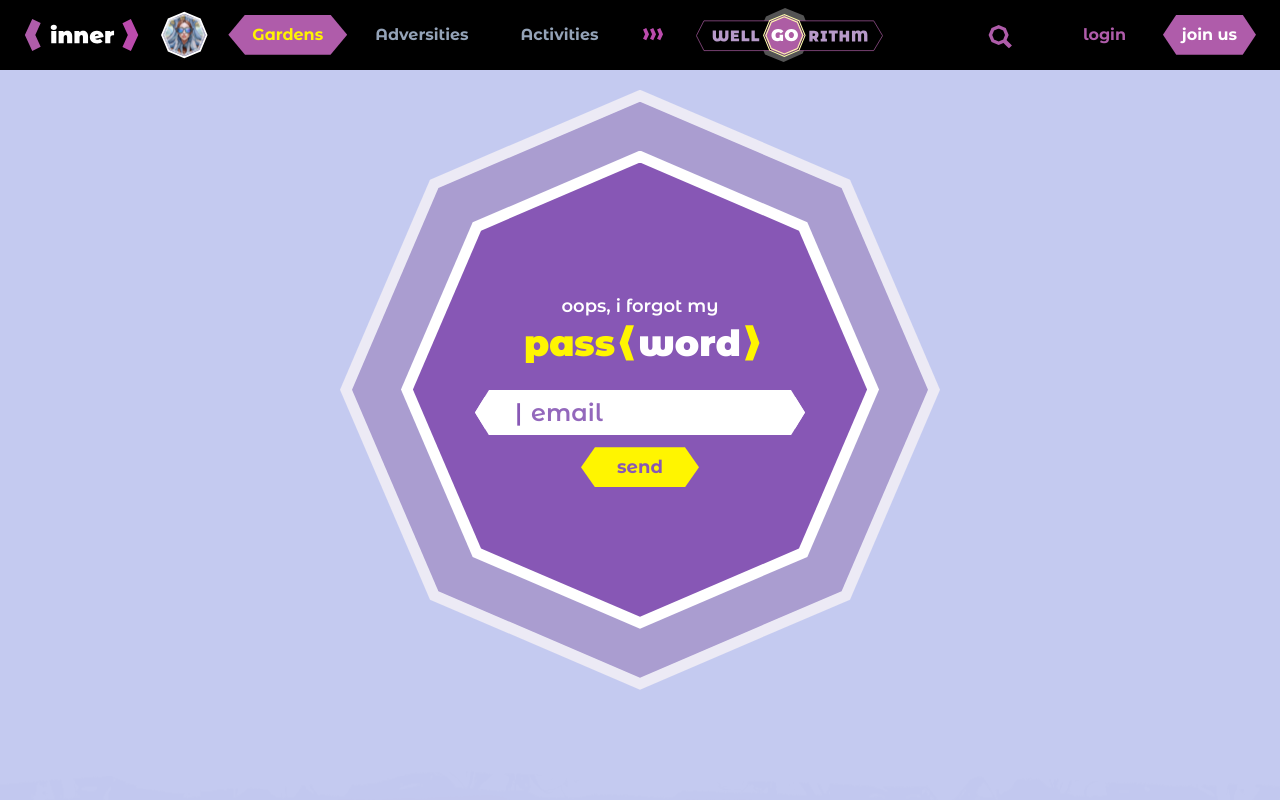
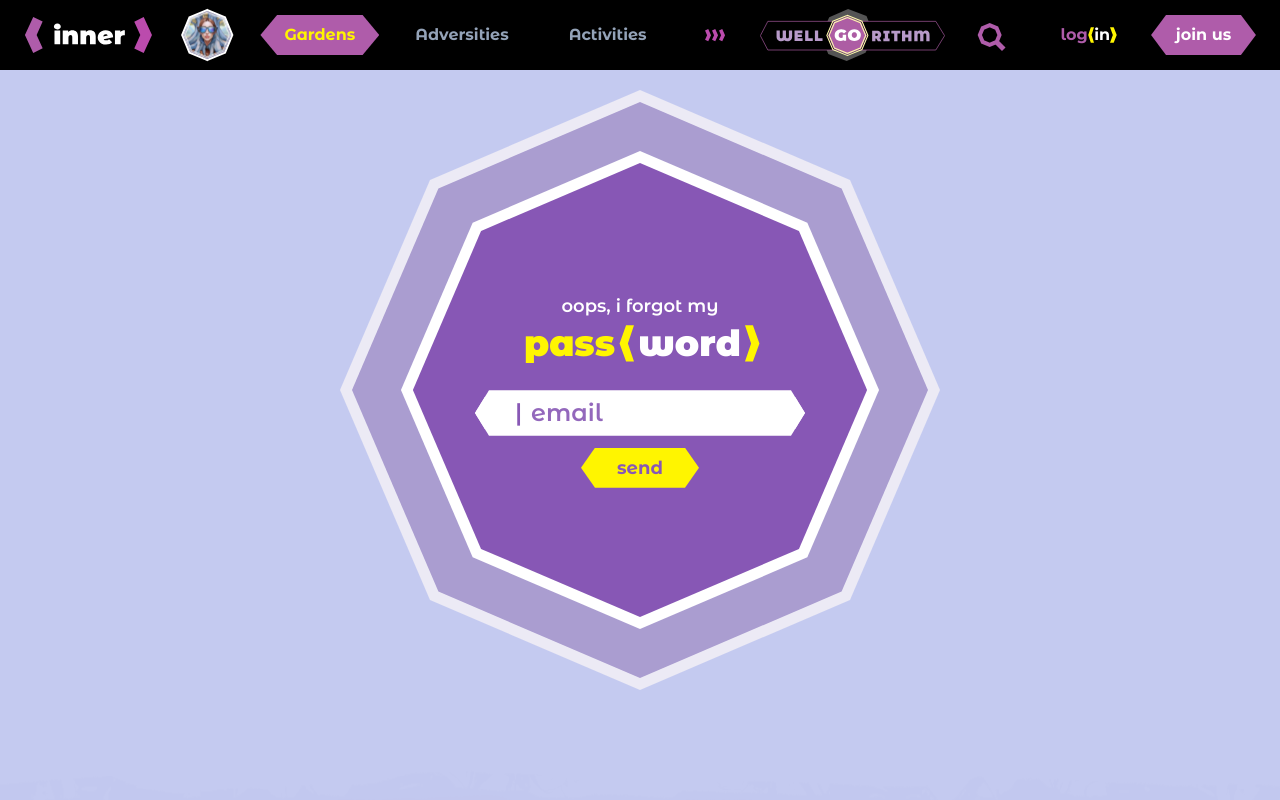
Before and after one commit to Etherwise/inner-garden-frontend, a Next.js app: page /forgot-password in a window 1280 px wide. Shown: the top 800 px of the page. Built offline with nearby package versions, Linux system fonts and the light colour scheme.

Commit message:
Refactor header

```diff
--- a/app/components/header/index.jsx
+++ b/app/components/header/index.jsx
@@ -15,6 +15,7 @@ import HeaderMenu from "@/public/header/header_menu.svg";
 import NavLink from "./nav_link";
 import MobileNav from "./mobile_nav";
 import LinkComp from "../link_component";
+import TextInBrackets from "@/app/components/texts/text_in_brackets";
 
 const Header = ({
 }) => {
@@ -47,13 +48,13 @@ const Header = ({
         />
       </section>
 
-      <section className="hidden gap-1 lg:flex">
+      <section className="hidden gap-3 lg:flex">
         <NavLink id={1} text="Gardens" href="/gardens" active={true} />
         <NavLink id={2} text="Adversities" href="/adversities" />
         <NavLink id={3} text="Activities" href="/activities" />
       </section>
 
-      <section className="hidden lg:flex items-center w-[6%] lg:w-[3%]">
+      <section className="hidden lg:flex items-center justify-center w-[6%] lg:w-[3%]">
         <Image
           src={HeaderExtra}
           alt="extra"
@@ -65,34 +66,32 @@ const Header = ({
         <Image
           src={HeaderExtra}
           alt="extra"
-          className="fill-red-600 stroke-black"
-          style={{fill: "black", stroke: "black"}}
         />
       </section>
 
-      <section className="hidden lg:inline w-max">
+      <section className="hidden lg:inline w-[30%] lg:w-[15%]">
         <Link href="/wellgorithms">
           <Image
             src={HeaderWellgorithm}
             alt="Avatar"
-            className="w-[60%] lg:w-[70%]"
+            className="w-full"
           />
         </Link>
       </section>
 
       <section className="flex items-center justify-between gap-6">
-        <button>
+        <button className="lg:w-full">
           <Image
             src={HeaderSearch}
-            alt="Avatar"
-            className="w-[80%] lg:w-full"
+            alt="Search"
+            className="w-full"
           />
         </button>
-        <button onClick={handleMenuClick}>
+        <button onClick={handleMenuClick} className="w-[25%] lg:hidden">
           <Image
             src={HeaderMenu}
-            alt="Avatar"
-            className="w-[70%] lg:hidden"
+            alt="Menu"
+            className="w-full"
           />
         </button>
       </section>
@@ -101,7 +100,12 @@ const Header = ({
       lg:flex items-center gap-3
       w-[24%] lg:w-[21%] xl:w-[18%]
       ">
-        <LinkComp text="login" href="/login" className="text-purple-mid text-sm xl:text-base" />
+        <LinkComp href="/login" className="flex items-center justify-center gap-1 text-purple-mid text-sm xl:text-base">
+          <>
+            log
+            <TextInBrackets text="in" className="w-1/5 font-bold text-white" />
+          </>
+        </LinkComp>
         <LinkComp text="join us" href="/joinus" className="bg-purple-mid py-2 text-sm xl:text-base" angle={15} />
       </section>
 
--- a/app/components/header/mobile_nav.jsx
+++ b/app/components/header/mobile_nav.jsx
@@ -36,7 +36,7 @@ const MobileNav = ({
 
         <section className="flex flex-col gap-3">
           <LinkComp text="login" href="/login" className="text-purple-mid text-sm xl:text-base" />
-          <LinkComp text="join us" href="/joinus" className="text-purple-mid text-sm xl:text-base" angle={0} />
+          <LinkComp text="join us" href="/joinus" className="text-purple-mid text-sm xl:text-base" />
         </section>
     </div>
   );
--- a/app/components/link_component.jsx
+++ b/app/components/link_component.jsx
@@ -5,7 +5,7 @@ import { useEffect, useRef, useState } from "react";
 
 import useClipBuilder from "@/app/hooks/clip_path_calculations";
 
-const LinkComp = ({text="", href="", className="", angle=0}) => {
+const LinkComp = ({text=null, children=null, href="", className="", angle=0}) => {
   const elementRef = useRef();
 
   const { hexagonClip } = useClipBuilder();
@@ -18,7 +18,7 @@ const LinkComp = ({text="", href="", className="", angle=0}) => {
     <Link ref={elementRef} href={href} className={`
       w-full
       text-center font-bold ${className}`}>
-      {text}
+      {children || text}
     </Link>
   );
 }
--- /dev/null
+++ b/app/components/texts/text_in_brackets.jsx
@@ -0,0 +1,19 @@
+import Image from "next/image";
+import React from "react";
+
+import leftb from '@/public/brackets/left-bracket.svg'
+import rightb from '@/public/brackets/right-bracket.svg'
+
+
+
+const TextInBrackets = ({ text="", className="" }) => {
+  return (
+    <span className={`flex justify-center items-center gap-[1%] ${className}`}>
+        <Image src={leftb} alt="leftb" className="w-[30%] " />
+        {text}
+        <Image src={rightb} alt="rightb" className="w-[30%]" />
+    </span>
+  )
+}
+
+export default TextInBrackets
```
